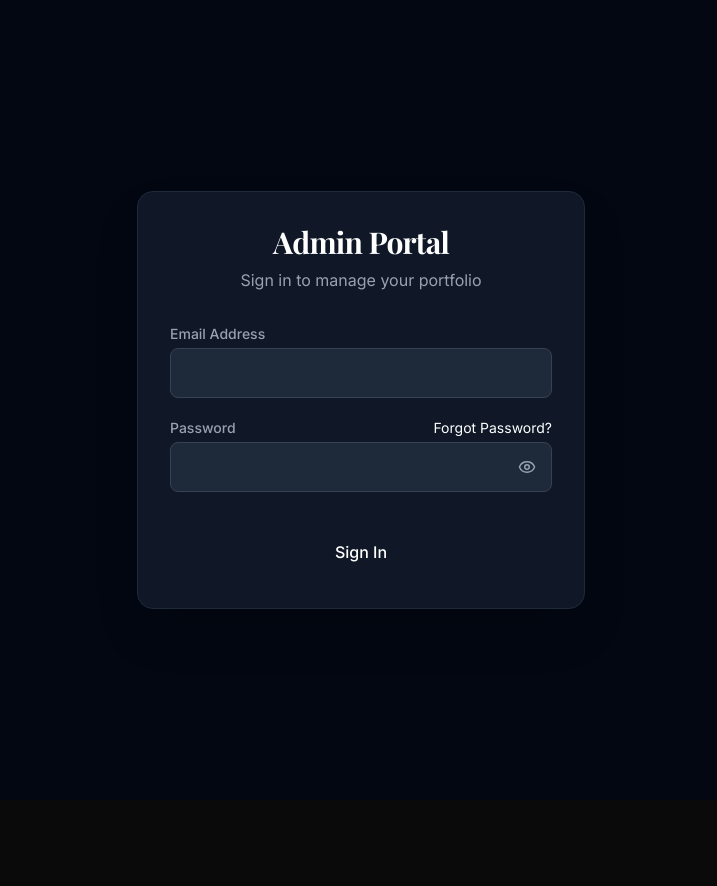
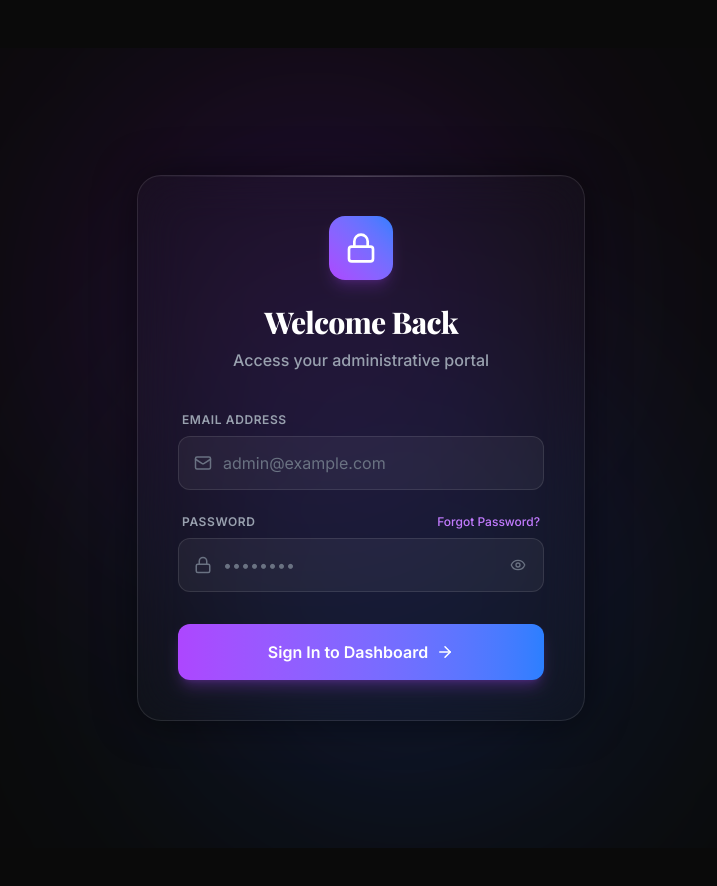
Before and after one commit to avdhootp14/buildora-portfolio, a Next.js app in the folder client/: page /admin/login in a window 1280 px wide. Shown: the top 886 px of the page, without its empty margins (279-996 px from the left). Before the commit the page ends 800 px from the top, so only its background shows below. Built offline with nearby package versions, Linux system fonts and the light colour scheme; no server answers; a web font is replaced by a local one.

Commit message:
style: redesign admin login page with modern glassmorphism

```diff
--- a/client/src/app/admin/login/page.tsx
+++ b/client/src/app/admin/login/page.tsx
@@ -1,9 +1,9 @@
 "use client";
 import { API_URL } from '@/utils/api';
-
 import { useState } from 'react';
 import Link from 'next/link';
-import { Eye, EyeOff } from 'lucide-react';
+import { Eye, EyeOff, Lock, Mail, ArrowRight } from 'lucide-react';
+import { motion } from 'framer-motion';
 
 export default function AdminLogin() {
   const [email, setEmail] = useState('');
@@ -40,64 +40,112 @@ export default function AdminLogin() {
   };
 
   return (
-    <div className="min-h-screen flex items-center justify-center bg-gray-950 px-4 absolute inset-0 z-50">
-      <div className="max-w-md w-full bg-gray-900 border border-gray-800 rounded-2xl p-8 shadow-2xl">
-        <div className="text-center mb-8">
-          <h1 className="text-3xl font-bold text-white mb-2">Admin Portal</h1>
-          <p className="text-gray-400">Sign in to manage your portfolio</p>
+    <div className="min-h-screen flex items-center justify-center bg-[#0a0a0a] px-4 relative overflow-hidden absolute inset-0 z-50">
+
+      {/* Background Animated Blobs */}
+      <div className="absolute top-0 left-1/4 w-[500px] h-[500px] bg-purple-600/20 rounded-full mix-blend-screen filter blur-[120px] opacity-70 animate-blob pointer-events-none" />
+      <div className="absolute bottom-0 right-1/4 w-[500px] h-[500px] bg-blue-600/20 rounded-full mix-blend-screen filter blur-[120px] opacity-70 animate-blob animation-delay-2000 pointer-events-none" />
+
+      <motion.div
+        initial={{ opacity: 0, y: 30 }}
+        animate={{ opacity: 1, y: 0 }}
+        transition={{ duration: 0.6, ease: [0.16, 1, 0.3, 1] }}
+        className="max-w-md w-full relative z-10"
+      >
+        <div className="backdrop-blur-xl bg-white/[0.02] border border-white/10 rounded-3xl p-10 shadow-[0_0_40px_rgba(0,0,0,0.5)] relative overflow-hidden">
+
+          {/* Subtle top glare */}
+          <div className="absolute top-0 left-0 right-0 h-[1px] bg-gradient-to-r from-transparent via-white/20 to-transparent" />
+
+          <div className="text-center mb-10">
+            <motion.div
+              initial={{ scale: 0.5, opacity: 0 }}
+              animate={{ scale: 1, opacity: 1 }}
+              transition={{ duration: 0.5, delay: 0.2 }}
+              className="w-16 h-16 bg-gradient-to-tr from-purple-500 to-blue-500 rounded-2xl mx-auto mb-6 flex items-center justify-center shadow-lg shadow-purple-500/20"
+            >
+              <Lock className="text-white w-8 h-8" />
+            </motion.div>
+            <h1 className="text-3xl font-extrabold text-white mb-2 tracking-tight">Welcome Back</h1>
+            <p className="text-gray-400 font-medium">Access your administrative portal</p>
           </div>
 
           {error && (
-          <div className="bg-red-500/10 border border-red-500/50 text-red-400 px-4 py-3 rounded mb-6 text-sm">
+            <motion.div
+              initial={{ opacity: 0, height: 0 }}
+              animate={{ opacity: 1, height: 'auto' }}
+              className="bg-red-500/10 border border-red-500/20 text-red-400 px-4 py-3 rounded-xl mb-6 text-sm flex items-center justify-center text-center"
+            >
               {error}
-          </div>
+            </motion.div>
           )}
 
-        <form onSubmit={handleLogin} className="space-y-5">
+          <form onSubmit={handleLogin} className="space-y-6">
             <div>
-            <label className="block text-sm font-medium text-gray-400 mb-1">Email Address</label>
+              <label className="block text-xs font-semibold text-gray-400 uppercase tracking-wider mb-2 ml-1">Email Address</label>
+              <div className="relative group">
+                <div className="absolute inset-y-0 left-0 pl-4 flex items-center pointer-events-none text-gray-500 group-focus-within:text-purple-400 transition-colors">
+                  <Mail size={18} />
+                </div>
                 <input
                   required
                   type="email"
-              className="w-full bg-gray-800 border border-gray-700 rounded-lg px-4 py-3 text-white focus:outline-none focus:border-accent focus:ring-1 focus:ring-accent transition-colors"
+                  className="w-full bg-white/5 border border-white/10 rounded-xl pl-11 pr-4 py-3.5 text-white placeholder-gray-500 focus:outline-none focus:border-purple-500/50 focus:ring-1 focus:ring-purple-500/50 transition-all focus:bg-white/10"
+                  placeholder="admin@example.com"
                   value={email}
                   onChange={(e) => setEmail(e.target.value)}
                 />
               </div>
+            </div>
+
             <div>
-            <div className="flex justify-between items-center mb-1">
-              <label className="block text-sm font-medium text-gray-400">Password</label>
-              <Link href="/admin/forgot-password" className="text-sm text-accent hover:text-accent-hover transition-colors">
+              <div className="flex justify-between items-center mb-2 ml-1 mr-1">
+                <label className="block text-xs font-semibold text-gray-400 uppercase tracking-wider">Password</label>
+                <Link href="/admin/forgot-password" className="text-xs font-medium text-purple-400 hover:text-purple-300 transition-colors">
                   Forgot Password?
                 </Link>
               </div>
-            <div className="relative">
+              <div className="relative group">
+                <div className="absolute inset-y-0 left-0 pl-4 flex items-center pointer-events-none text-gray-500 group-focus-within:text-purple-400 transition-colors">
+                  <Lock size={18} />
+                </div>
                 <input
                   required
                   type={showPassword ? "text" : "password"}
-                className="w-full bg-gray-800 border border-gray-700 rounded-lg px-4 py-3 text-white focus:outline-none focus:border-accent focus:ring-1 focus:ring-accent transition-colors pr-12"
+                  className="w-full bg-white/5 border border-white/10 rounded-xl pl-11 pr-12 py-3.5 text-white placeholder-gray-500 focus:outline-none focus:border-purple-500/50 focus:ring-1 focus:ring-purple-500/50 transition-all focus:bg-white/10"
+                  placeholder="••••••••"
                   value={password}
                   onChange={(e) => setPassword(e.target.value)}
                 />
                 <button
                   type="button"
                   onClick={() => setShowPassword(!showPassword)}
-                className="absolute right-3 top-1/2 -translate-y-1/2 text-gray-400 hover:text-white transition-colors p-1"
+                  className="absolute right-3 top-1/2 -translate-y-1/2 text-gray-500 hover:text-white transition-colors p-1.5 rounded-lg hover:bg-white/10"
                 >
-                {showPassword ? <EyeOff size={18} /> : <Eye size={18} />}
+                  {showPassword ? <EyeOff size={16} /> : <Eye size={16} />}
                 </button>
               </div>
             </div>
-          <button
+
+            <motion.button
+              whileHover={{ scale: 1.02 }}
+              whileTap={{ scale: 0.98 }}
               type="submit"
               disabled={loading}
-            className="w-full bg-accent hover:bg-accent-hover text-white font-medium py-3 rounded-lg transition-colors mt-4 disabled:opacity-70"
+              className="w-full bg-gradient-to-r from-purple-500 to-blue-500 hover:from-purple-400 hover:to-blue-400 text-white font-semibold py-4 rounded-xl transition-all shadow-lg shadow-purple-500/25 flex items-center justify-center gap-2 mt-8 disabled:opacity-70 disabled:cursor-not-allowed group"
             >
-            {loading ? "Signing in..." : "Sign In"}
-          </button>
+              {loading ? (
+                "Signing in..."
+              ) : (
+                <>
+                  Sign In to Dashboard
+                  <ArrowRight size={18} className="group-hover:translate-x-1 transition-transform" />
+                </>
+              )}
+            </motion.button>
           </form>
-
         </div>
+      </motion.div>
     </div>
   );
 }
```
Lines whose indentation alone changed are shown as unchanged.
